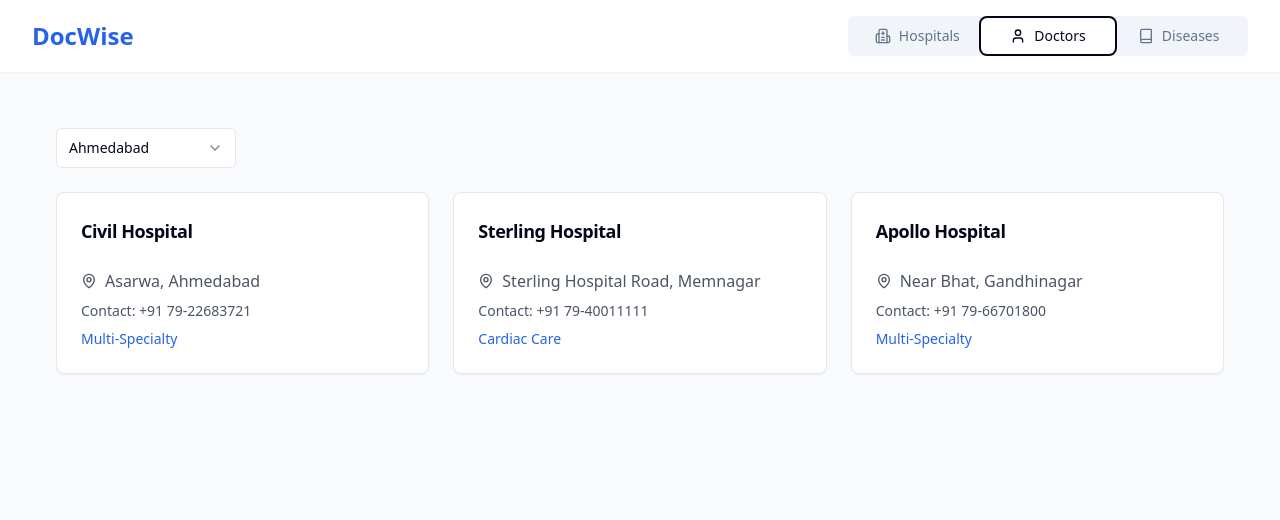
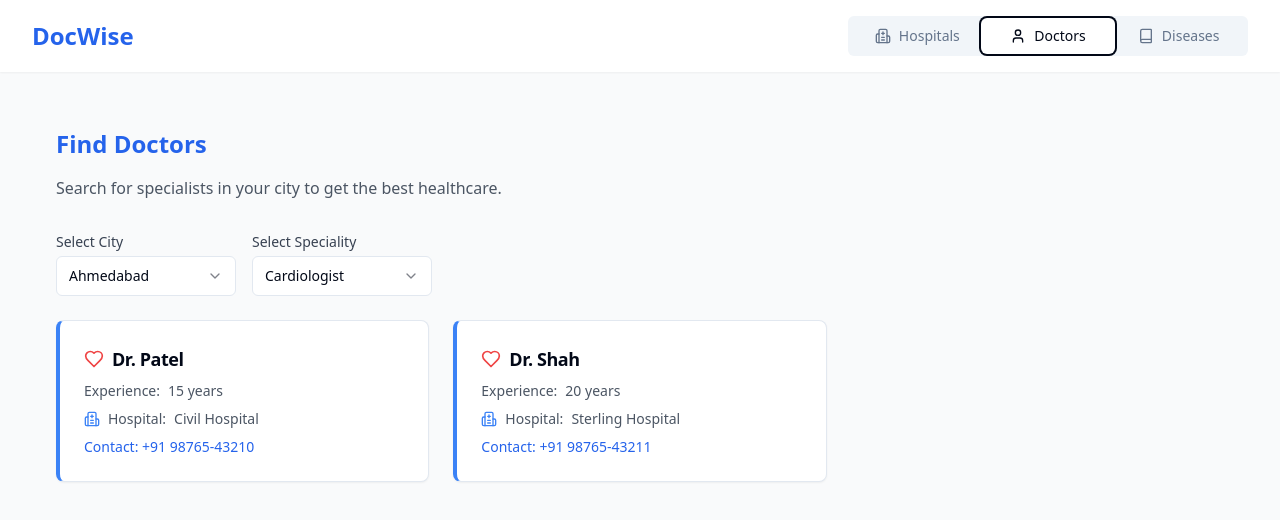
Before and after one commit to Dhruneel07/health-guide-ahmedabad-surat, a React (Vite) app: page / in a window 1280 px wide. Both pictures are taken after a click on the tab "Doctors". Shown: the top 520 px of the page. Built offline with nearby package versions, Linux system fonts and the light colour scheme.

Commit message:
Fix: Doctor name not visible
Fixes an issue where doctor names were not displayed in the DoctorSection.

```diff
--- a/src/components/DoctorSection.tsx
+++ b/src/components/DoctorSection.tsx
@@ -1,5 +1,5 @@
 
-import React, { useState } from 'react';
+import React, { useState, useEffect } from 'react';
 import { Card, CardContent, CardHeader, CardTitle } from "@/components/ui/card";
 import { Select, SelectContent, SelectItem, SelectTrigger, SelectValue } from "@/components/ui/select";
 import { Stethoscope, Heart, Hospital } from "lucide-react";
@@ -30,6 +30,20 @@ const doctors = {
 const DoctorSection = () => {
   const [selectedCity, setSelectedCity] = useState("ahmedabad");
   const [selectedSpeciality, setSelectedSpeciality] = useState("cardiologist");
+  const [selectedDoctors, setSelectedDoctors] = useState<any[]>([]);
+
+  // Update the selected doctors whenever city or speciality changes
+  useEffect(() => {
+    if (doctors[selectedCity as keyof typeof doctors] &&
+        doctors[selectedCity as keyof typeof doctors][selectedSpeciality as keyof typeof doctors.ahmedabad]) {
+      setSelectedDoctors(doctors[selectedCity as keyof typeof doctors][selectedSpeciality as keyof typeof doctors.ahmedabad]);
+    } else {
+      setSelectedDoctors([]);
+    }
+
+    console.log("Updated doctors:", selectedCity, selectedSpeciality,
+      doctors[selectedCity as keyof typeof doctors][selectedSpeciality as keyof typeof doctors.ahmedabad]);
+  }, [selectedCity, selectedSpeciality]);
 
   const getSpecialityIcon = (speciality: string) => {
     switch (speciality) {
@@ -80,8 +94,9 @@ const DoctorSection = () => {
       </div>
 
       <div className="grid grid-cols-1 md:grid-cols-2 lg:grid-cols-3 gap-6">
-        {doctors[selectedCity as keyof typeof doctors][selectedSpeciality as keyof typeof doctors.ahmedabad].map((doctor) => (
-          <Card key={doctor.name} className="hover:shadow-lg transition-shadow border-l-4 border-l-blue-500">
+        {selectedDoctors.length > 0 ? (
+          selectedDoctors.map((doctor) => (
+            <Card key={doctor.name + doctor.hospital} className="hover:shadow-lg transition-shadow border-l-4 border-l-blue-500">
               <CardHeader className="pb-2">
                 <div className="flex items-center gap-2">
                   {getSpecialityIcon(selectedSpeciality)}
@@ -101,7 +116,12 @@ const DoctorSection = () => {
                 </div>
               </CardContent>
             </Card>
-        ))}
+          ))
+        ) : (
+          <div className="col-span-full text-center py-8 text-gray-500">
+            No doctors found for the selected criteria
+          </div>
+        )}
       </div>
     </div>
   );
--- a/src/components/Header.tsx
+++ b/src/components/Header.tsx
@@ -3,13 +3,18 @@ import React from 'react';
 import { Hospital, User, Book } from "lucide-react";
 import { Tabs, TabsList, TabsTrigger } from "@/components/ui/tabs";
 
-const Header = () => {
+interface HeaderProps {
+  activeTab: string;
+  setActiveTab: (value: string) => void;
+}
+
+const Header = ({ activeTab, setActiveTab }: HeaderProps) => {
   return (
     <header className="bg-white shadow-sm">
       <div className="max-w-7xl mx-auto px-4 sm:px-6 lg:px-8 py-4">
         <div className="flex flex-col sm:flex-row justify-between items-center">
           <h1 className="text-2xl font-bold text-blue-600 mb-4 sm:mb-0">DocWise</h1>
-          <Tabs defaultValue="hospitals" className="w-full sm:w-[400px]">
+          <Tabs value={activeTab} onValueChange={setActiveTab} className="w-full sm:w-[400px]">
             <TabsList className="grid w-full grid-cols-3">
               <TabsTrigger value="hospitals" className="flex items-center gap-2">
                 <Hospital className="h-4 w-4" />
--- a/src/pages/Index.tsx
+++ b/src/pages/Index.tsx
@@ -1,5 +1,5 @@
 
-import React from 'react';
+import React, { useState } from 'react';
 import Header from '../components/Header';
 import { Tabs, TabsContent } from "@/components/ui/tabs";
 import HospitalSection from '../components/HospitalSection';
@@ -7,11 +7,13 @@ import DoctorSection from '../components/DoctorSection';
 import DiseaseSection from '../components/DiseaseSection';
 
 const Index = () => {
+  const [activeTab, setActiveTab] = useState("hospitals");
+
   return (
     <div className="min-h-screen bg-gray-50">
-      <Header />
+      <Header activeTab={activeTab} setActiveTab={setActiveTab} />
       <main className="max-w-7xl mx-auto px-4 sm:px-6 lg:px-8 py-6">
-        <Tabs defaultValue="hospitals" className="w-full">
+        <Tabs value={activeTab} onValueChange={setActiveTab}>
           <TabsContent value="hospitals">
             <HospitalSection />
           </TabsContent>
```
Lines whose indentation alone changed are shown as unchanged.
